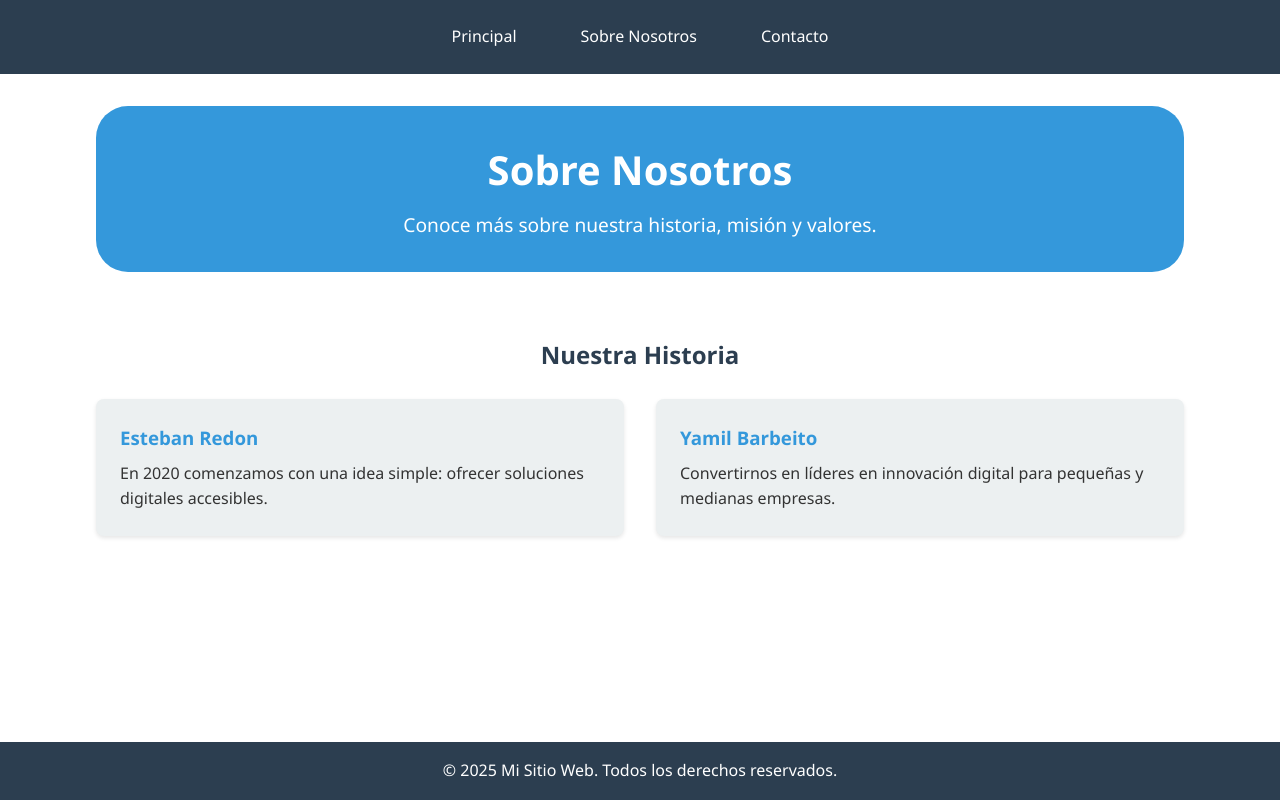
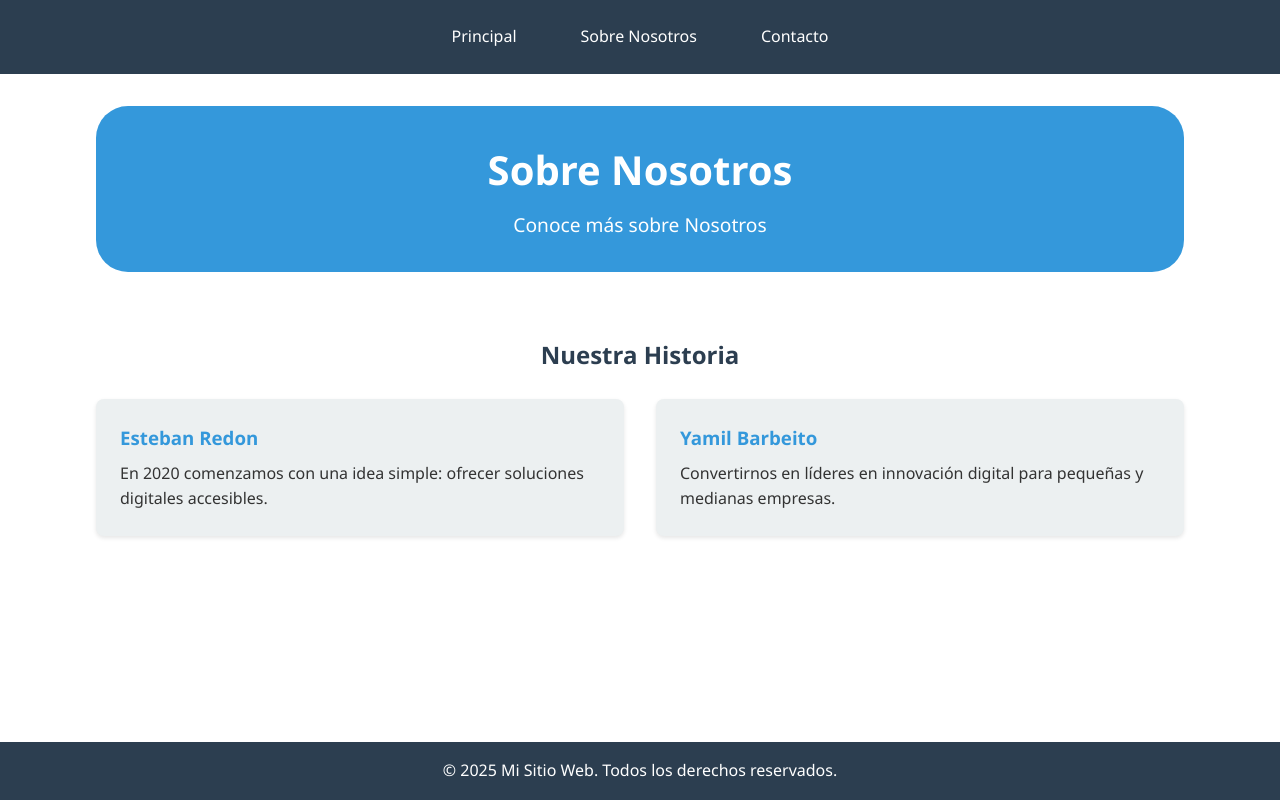
Before and after one commit to EsTeBaN22001/tp-integrador-web, a plain HTML site: page about.html in a window 1280 px wide. Drawn offline with Linux system fonts and the light colour scheme.

Commit message:
Update about.html

```diff
--- a/about.html
+++ b/about.html
@@ -20,7 +20,7 @@
   <main class="main">
     <section class="hero">
       <h1>Sobre Nosotros</h1>
-      <p>Conoce más sobre nuestra historia, misión y valores.</p>
+      <p>Conoce más sobre Nosotros</p>
     </section>
 
     <section class="article">
```
